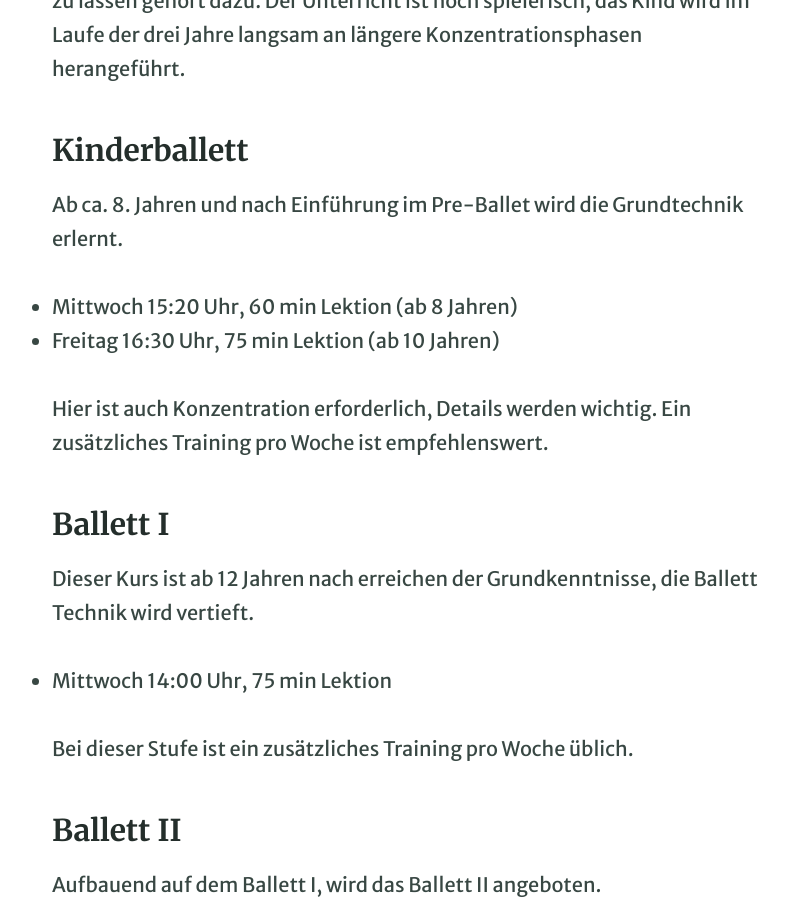
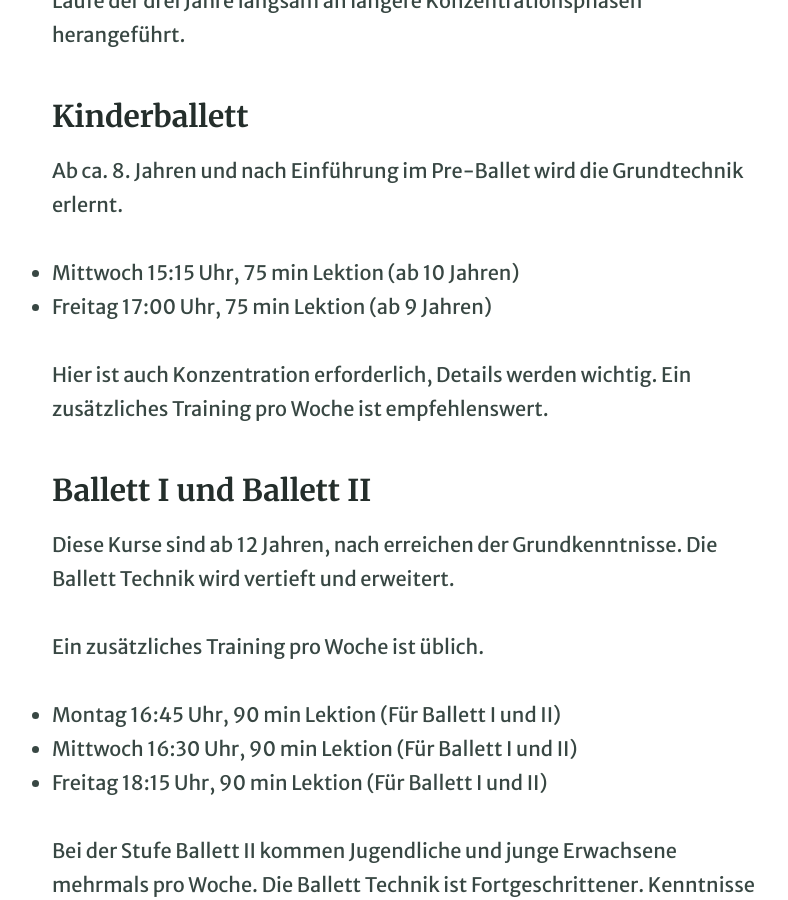
Before and after one commit to irenepedrotti/irenepedrotti.github.io, a Jekyll site: the page built from pages/z05_kurse.md, in a window 1280 px wide and 900 px high, scrolled down 1088 px. Shown: the whole window, without its empty margins (231-1019 px from the left). Built offline with Jekyll 4.4.1, drawn with Linux system fonts in a browser that asks for light colours; some of the changed text lies outside the part shown.

Commit message:
Sommerpause, Kurse beginnen ab 16. August. Kurszeiten Änderungen, BI u BII zusammengenommen.

```diff
--- a/pages/z05_kurse.md
+++ b/pages/z05_kurse.md
@@ -10,9 +10,8 @@ Es werden Kurse für verschiedene Leistungs- und Altersniveaus angeboten. Beim E
 
 Die Pre-Ballet Kurse sind Einsteigerkurse für Kinder ab 4 bis ca. 8 Jahre und sind als Vorstufe zum Klassischen Ballett gedacht.
 
-* Donnerstag 15:00 Uhr, 50 min Lektion (Pre-Ballet 1)
-* Freitag 15:20 Uhr, 60 min Lektion (Pre-Ballet 2)
-* Donnerstag 16:00 Uhr, 60 min Lektion (Pre-Ballet 3)
+* Donnerstag 15:15 Uhr, 60 min Lektion ab 5 Jahren
+* Freitag 16:00 Uhr, 60 min Lektion ab 7 Jahren
 
 Der Schwerpunkt liegt die Aufmerksamkeit auf die Musik zu legen und gleichzeitig den Körper auf den Ballett Unterricht optimal vorzubereiten. Für Haltung und Koordination wird der Grundstein gelegt. Auch das Erarbeiten von Feinheiten, welche die Kinder im Ballettunterricht brauchen wird hier angelegt. Empfindungen mittels Bewegung zur Musik einfliessen zu lassen gehört dazu.
 Der Unterricht ist noch spielerisch, das Kind wird im Laufe der drei Jahre langsam an längere Konzentrationsphasen herangeführt.
@@ -21,27 +20,21 @@ Der Unterricht ist noch spielerisch, das Kind wird im Laufe der drei Jahre langs
 
 Ab ca. 8. Jahren und nach Einführung im Pre-Ballet wird die Grundtechnik erlernt.
 
-* Mittwoch 15:20 Uhr, 60 min Lektion (ab 8 Jahren)
-* Freitag 16:30 Uhr, 75 min Lektion (ab 10 Jahren)
+* Mittwoch 15:15 Uhr, 75 min Lektion (ab 10 Jahren)
+* Freitag 17:00 Uhr, 75 min Lektion (ab 9 Jahren)
 
 Hier ist auch Konzentration erforderlich, Details werden wichtig. Ein zusätzliches Training pro Woche ist empfehlenswert.
 
-### Ballett I
+### Ballett I und Ballett II
 
-Dieser Kurs ist ab 12 Jahren nach erreichen der Grundkenntnisse, die Ballett Technik wird vertieft.
+Diese Kurse sind ab 12 Jahren, nach erreichen der Grundkenntnisse. Die Ballett Technik wird vertieft und erweitert.
 
-* Mittwoch 14:00 Uhr, 75 min Lektion
+Ein zusätzliches Training pro Woche ist üblich.
 
-Bei dieser Stufe ist ein zusätzliches Training pro Woche üblich.
+* Montag 16:45 Uhr, 90 min Lektion (Für Ballett I und II)
+* Mittwoch 16:30 Uhr, 90 min Lektion (Für Ballett I und II)
+* Freitag 18:15 Uhr, 90 min Lektion (Für Ballett I und II)
 
-### Ballett II
-
-Aufbauend auf dem Ballett I, wird das Ballett II angeboten.
-
-* Montag 16:40 Uhr, 90 min Lektion
-* Mittwoch 16:25 Uhr, 90 min Lektion
-* Freitag 17:55 Uhr, 90 min Lektion (Für Ballett I und II)
-
-In dieser Stufe kommen Jugendliche und junge Erwachsene mehrmals pro Woche.
+Bei der Stufe Ballett II kommen Jugendliche und junge Erwachsene mehrmals pro Woche.
 Die Ballett Technik ist Fortgeschrittener. Kenntnisse eines kompletten Trainings inklusive Epaulements mit Kopfhaltung sind Voraussetzung.
-In dieser Stufe kann der Spitzentanz abhängig von Disposition, Stabilität der Muskulatur und Balletterfahrung eingeführt und erlernt werden.
+Auch kann in dieser Stufe der Spitzentanz abhängig von Disposition, Stabilität der Muskulatur und Balletterfahrung eingeführt und erlernt werden.
```
Also changed, not shown: pages/index.md (+3 -1 lines).
